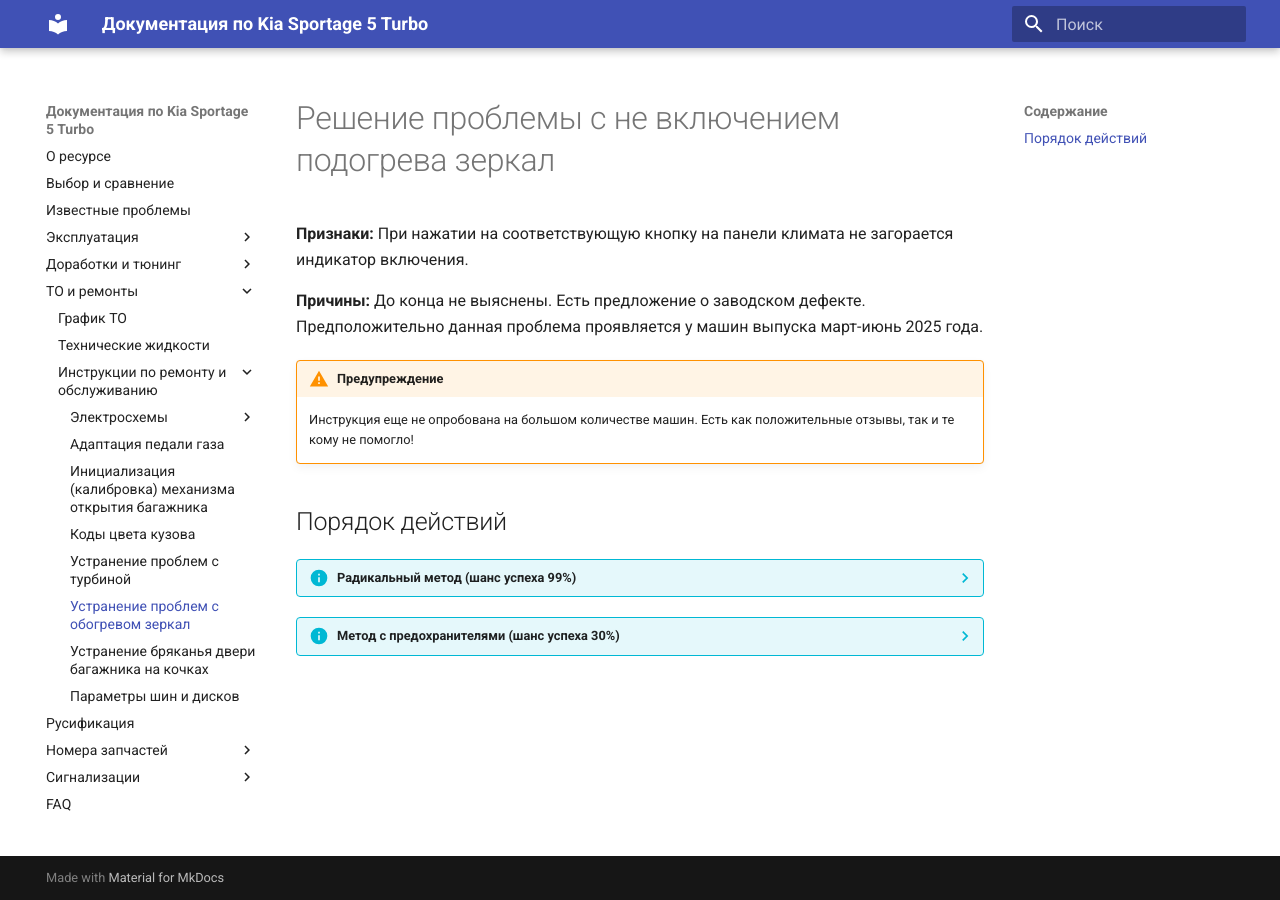
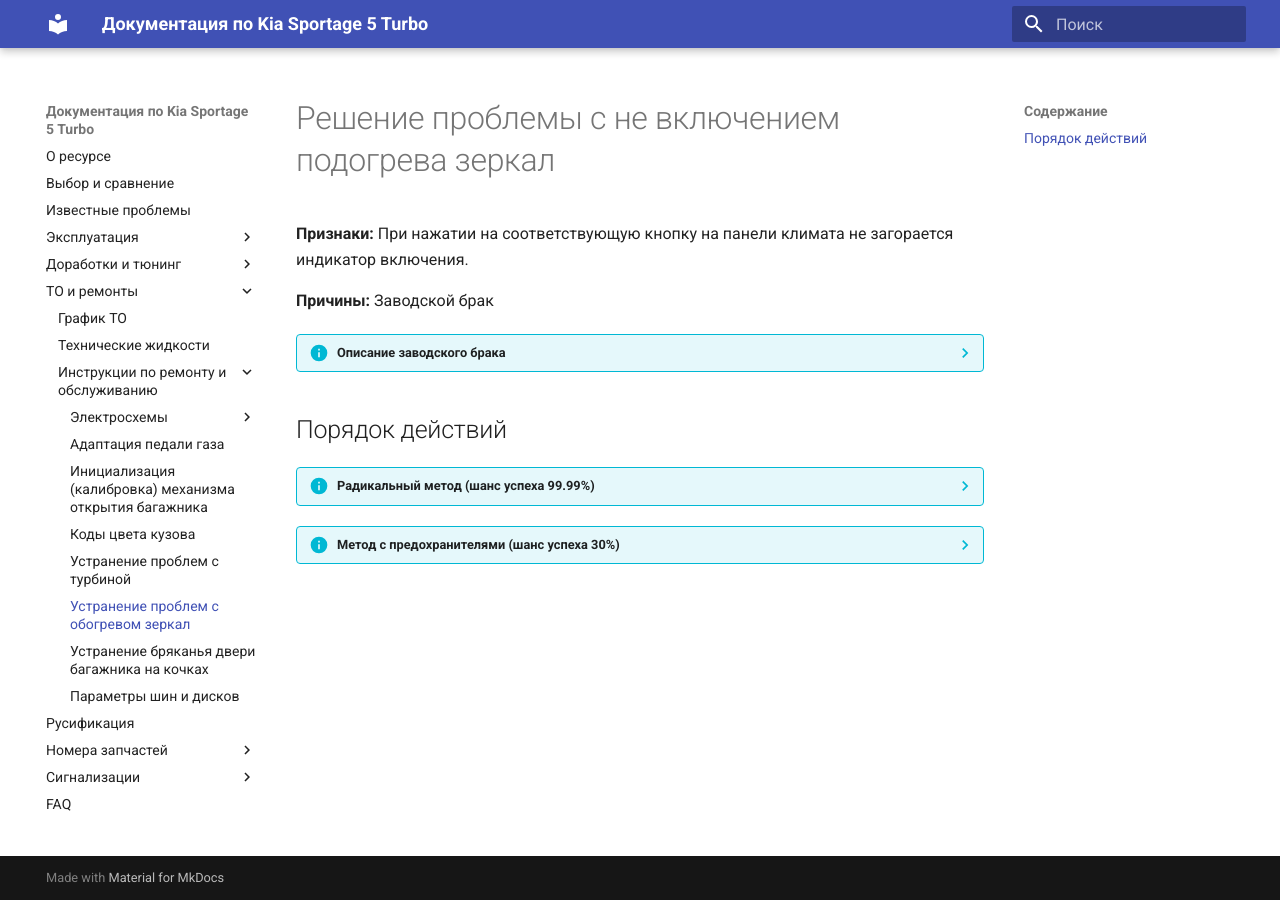
Before and after one commit to kia-sportage-docs/kia-sport5-docs, an MkDocs documentation site: the page built from docs/service/manuals/glass-heat.md, in a window 1280 px wide. Built offline with MkDocs 1.6.1 and Material for MkDocs 9.7.7, drawn with Linux system fonts in a browser that asks for light colours; old or Windows-style settings are respelled for this version of MkDocs.

Commit message:
Подтверждение заводского брака с панелью

```diff
--- a/docs/service/manuals/glass-heat.md
+++ b/docs/service/manuals/glass-heat.md
@@ -2,14 +2,41 @@
 
 **Признаки:** При нажатии на соответствующую кнопку на панели климата не загорается индикатор включения.
 
-**Причины:** До конца не выяснены. Есть предложение о заводском дефекте. Предположительно данная проблема проявляется у машин выпуска март-июнь 2025 года.
+**Причины:** Заводской брак
 
-!!! warning "Предупреждение"
-    Инструкция еще не опробована на большом количестве машин. Есть как положительные отзывы, так и те кому не помогло!
+??? info "Описание заводского брака"
+    Если разобрать дефектную панель, то напротив не работающих сенсорных кнопок видет отчетливо пузырь, а также есть деформация шлейфа и его повреждение, что может приводить к произвольным нажатиям на другие кнопки.
+
+    [Источник информации](https://t.me/Kia_Sportage_5_Turbo/36156/142082)
+
+    ![Image title](../../images/glass_panel_1.jpg){ loafing=lazy}
+    /// caption
+    Пузырь
+    ///
+
+    ![Image title](../../images/glass_panel_3.jpg){ loafing=lazy}
+    /// caption
+    Пузырь и поврежденный шлейф
+    ///
+
+    ![Image title](../../images/glass_panel_2.jpg){ loafing=lazy}
+    /// caption
+    Остальные сенсоры без пузыря
+    ///
+
+    ![Image title](../../images/glass_panel_4.jpg){ loafing=lazy}
+    /// caption
+    Разобранная панель
+    ///
+
+    ![Image title](../../images/glass_panel_5.jpg){ loafing=lazy}
+    /// caption
+    Разобранная панель
+    ///
 
 ## Порядок действий
 
-??? info "Радикальный метод (шанс успеха 99%)"
+??? info "Радикальный метод (шанс успеха 99.99%)"
     Заменить панель климата.
 
     | Комплектация | Артикул |
```
Also changed, not shown: other parts of docs/service/manuals/glass-heat.md (+2 -0 lines), docs/issue.md (+31 -1 lines), docs/images/glass_panel_1.jpg (added), docs/images/glass_panel_2.jpg (added), docs/images/glass_panel_3.jpg (added), docs/images/glass_panel_4.jpg (added), docs/images/glass_panel_5.jpg (added).
